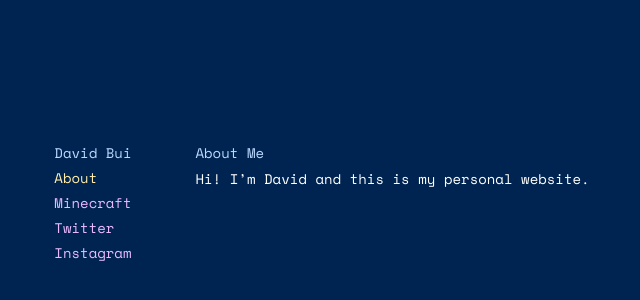
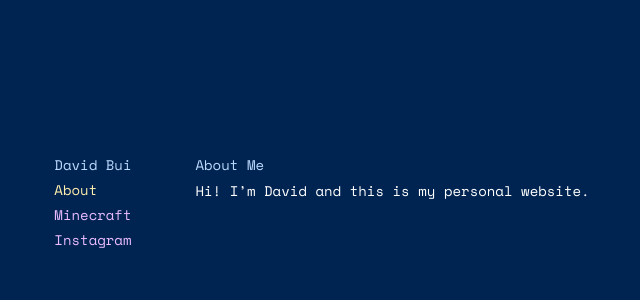
Before and after one commit to twofactor/dtbui.com, a Next.js app: page / in a window 1280 px wide. Shown: the part 198-498 px from the top of the page, without its empty margins (318-958 px from the left). Built offline with nearby package versions, Linux system fonts and the light colour scheme.

Commit message:
Update index.js

```diff
--- a/pages/index.js
+++ b/pages/index.js
@@ -100,23 +100,6 @@ export default function Home() {
             <Link
               fontFamily="Space Mono, Monospace"
               color="#EABCFF"
-              href="https://twitter.com/ghosttyped"
-              target="_blank"
-              _active={{
-                color: "#FFEEAD",
-              }}
-              _hover={{
-                color: "#FFEEAD",
-              }}
-              fontSize="14px"
-              lineHeight="24px"
-            >
-              Twitter
-            </Link>
-            <br />
-            <Link
-              fontFamily="Space Mono, Monospace"
-              color="#EABCFF"
               href="https://www.instagram.com/ghosttyped/"
               _active={{
                 color: "#FFEEAD",
```
